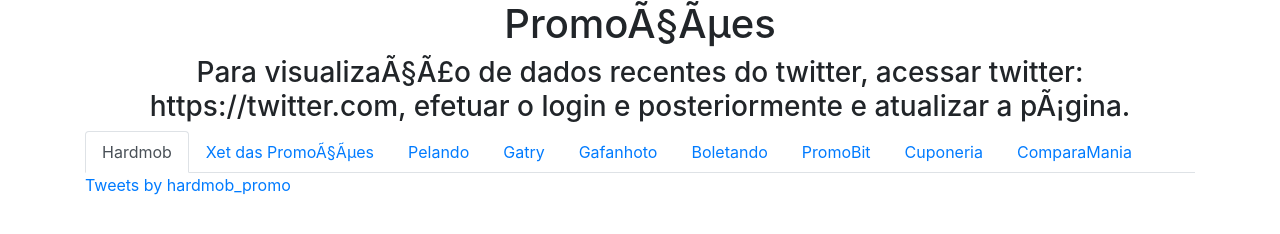
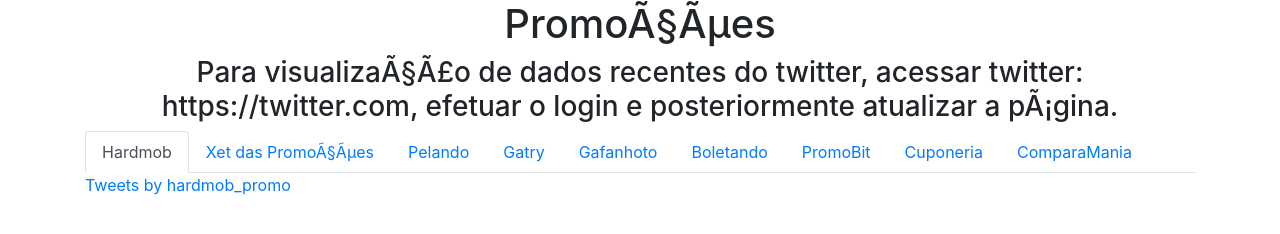
Before and after one commit to rbrunoleal/alertapromocoes, a plain HTML site: page index.html in a window 1280 px wide. Drawn offline with nearby package versions, Linux system fonts and the light colour scheme.

Commit message:
Update index.html

```diff
--- a/index.html
+++ b/index.html
@@ -12,7 +12,7 @@
 
         <div class="col-xs-1 text-center">
             <h1>Promoções</h1>
-            <h3>Para visualização de dados recentes do twitter, acessar twitter: https://twitter.com, efetuar o login e posteriormente e atualizar a página.</h3>
+            <h3>Para visualização de dados recentes do twitter, acessar twitter: https://twitter.com, efetuar o login e posteriormente atualizar a página.</h3>
         </div>
         <nav>
             <div class="nav nav-tabs" id="nav-tab" role="tablist">
```
